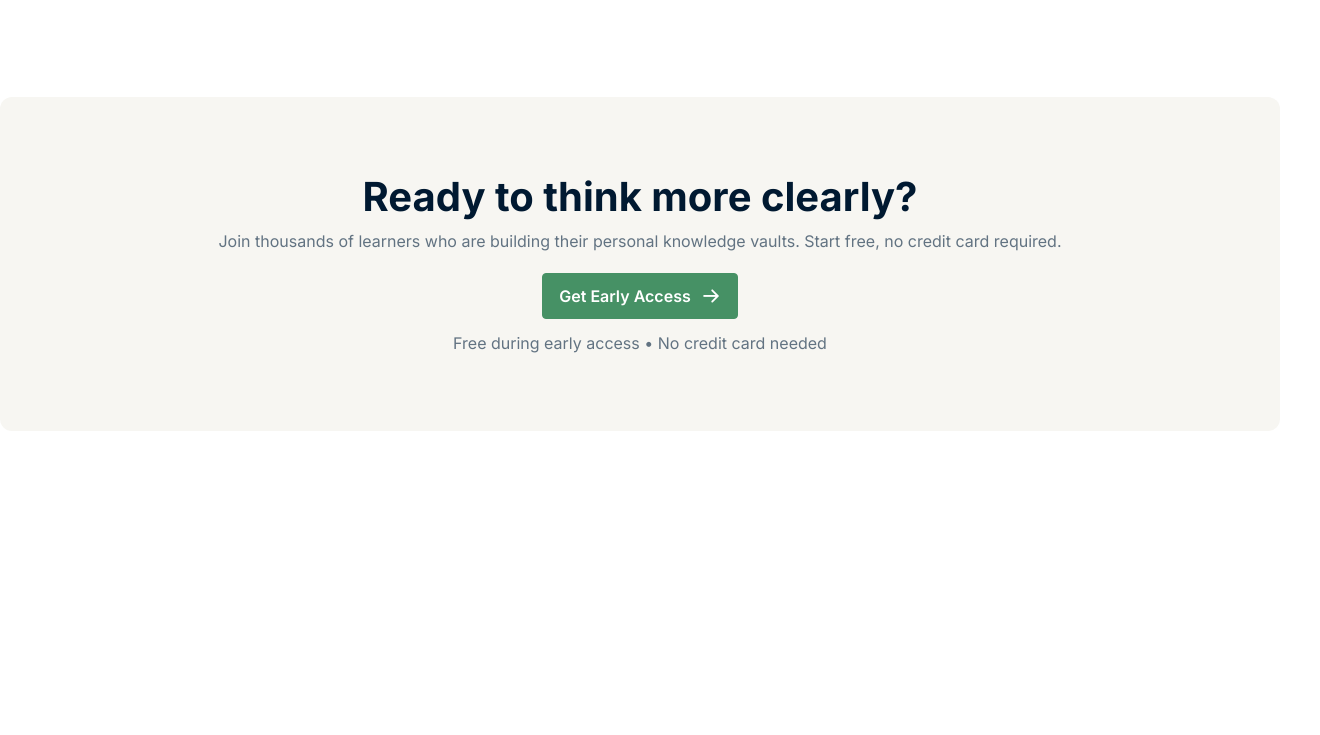
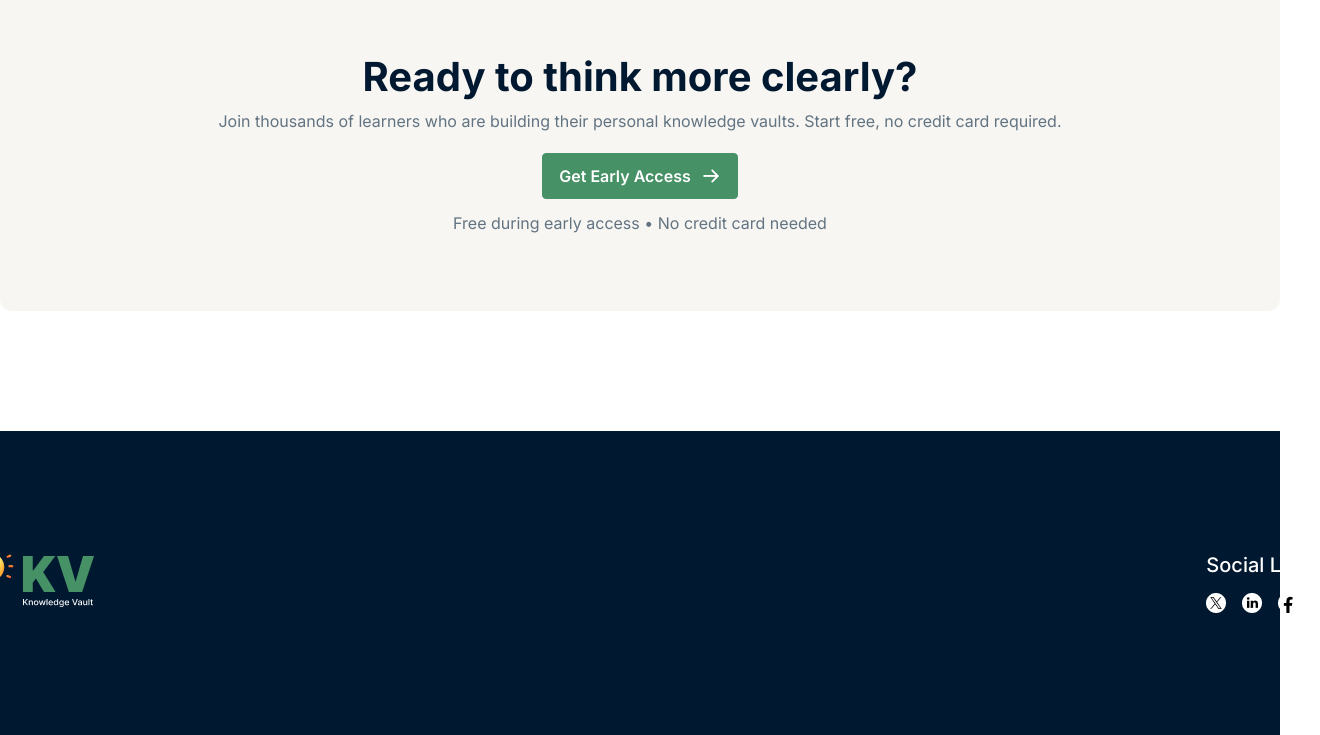
Before and after one commit to Sajid-Khan729/B13-Assignment-01, a plain HTML site: page index.html in a window 1280 px wide. Shown: the part 2116-2851 px from the top of the page, 1320 px wide, since content can reach past the window. Before the commit the page ends 2667 px from the top, so only its background shows below. Drawn offline with Linux system fonts and the light colour scheme.

Commit message:
footer half added

```diff
--- a/index.html
+++ b/index.html
@@ -126,6 +126,21 @@ help you think clearly, connect ideas, and turn learning into long-term knowledg
     </div>
 </section>
 
+<section class="footer-container">
+    <div class="footer-wrapper">
+        <div class="footer-one">
+            <div class="footer-logo"> <img src="./assets/logo-footer.png" alt=""></div>
+                <div class="social-container">
+                    <h2>Social Links</h2>
+                <div class="social-icons">
+                    <img src="./assets/fi_5969020.png" alt="">
+                    <img src="./assets/Frame 1171277689.png" alt="">
+                    <img src="./assets/Frame 1171277690.png" alt="">
+                </div>
+            </div>
+        </div>
+    </div>
+</section>
 
 
 </body>
--- a/style.css
+++ b/style.css
@@ -381,7 +381,7 @@ ul li a{
 }
 
 .cta-container{
-    padding: 120px 0px;
+    padding-bottom: 120px;
     display: flex;
     justify-content: center;
     align-items: center;
@@ -458,3 +458,55 @@ ul li a{
     line-height: 1em;
     color: #627382;
 }
+
+.footer-container{
+    padding: 120px 30px;
+    background-color: #001931;
+    display: flex;
+    flex-direction: column;
+    justify-content: center;
+    align-items: center;
+}
+
+.footer-wrapper{
+    width: 1360px;
+    display: flex;
+    flex-direction: column;
+    gap: 80px;
+    justify-content: space-between;
+    align-items: center;
+
+}
+
+.footer-one{
+    width: 100%;
+    display: flex;
+    flex-direction: row;
+    justify-content: space-between;
+    align-items: center;
+
+}
+
+
+.social-container{
+    display: flex;
+    flex-direction: column;
+    gap: 16px;
+}
+
+.social-container h2{
+    font-family: 'inter';
+    font-size: 20px;
+    font-weight: 500;
+    color: white;
+}
+
+.social-icons{
+    display: flex;
+    gap: 16px;
+}
+
+.social-icons img{
+    width: 20px;
+    height: 20px;
+}
```
Also changed, not shown: assets/Frame 1171277689.png (added), assets/Frame 1171277690.png (added), assets/fi_5969020.png (added).
